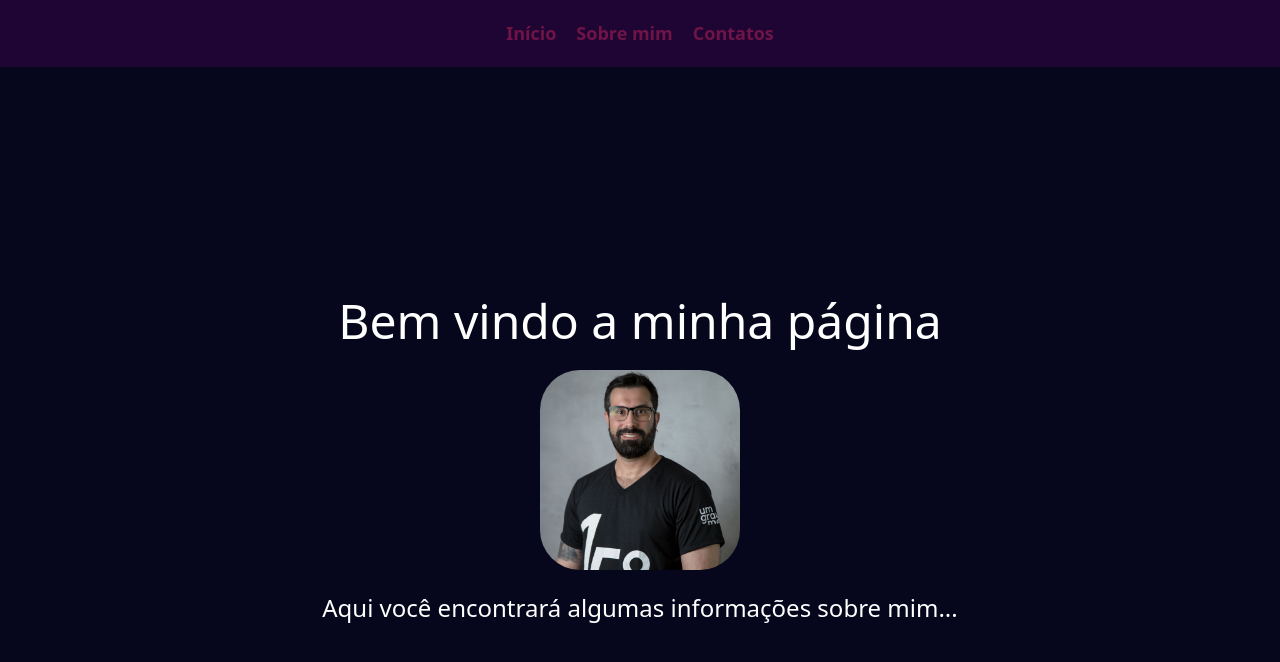
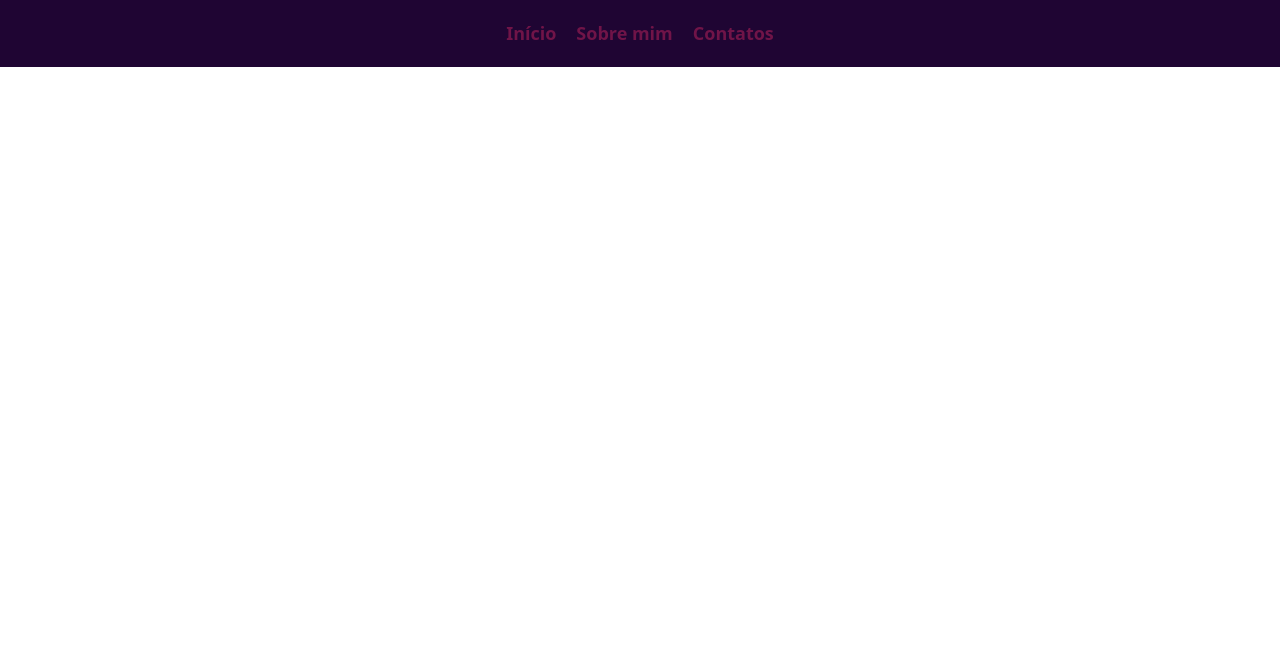
Before and after one commit to zigmons/my-page, a React (Create React App) app: page / in a window 1280 px wide. Shown: the top 662 px of the page. Built offline with nearby package versions, Linux system fonts and the light colour scheme.

Commit message:
fix rota link inicio para /my-page

```diff
--- a/src/App.js
+++ b/src/App.js
@@ -14,7 +14,7 @@ function App() {
       <div className="App">
         <Navbar className="navbar"/>
         <Routes>
-          <Route path="/" element={<Home />} />
+          <Route path="/my-page" element={<Home />} />
           <Route path="/about" element={<About />} />
           <Route path="/contact" element={<Contact />} />
         </Routes>
--- a/src/components/Navbar.js
+++ b/src/components/Navbar.js
@@ -8,7 +8,7 @@ function Navbar() {
     <nav className='navbar'>
       <ul >
         <li>
-          <Link to="/">Início</Link>
+          <Link to="/my-page">Início</Link>
         </li>
         <li>
           <Link to="/about">Sobre mim</Link>
```
